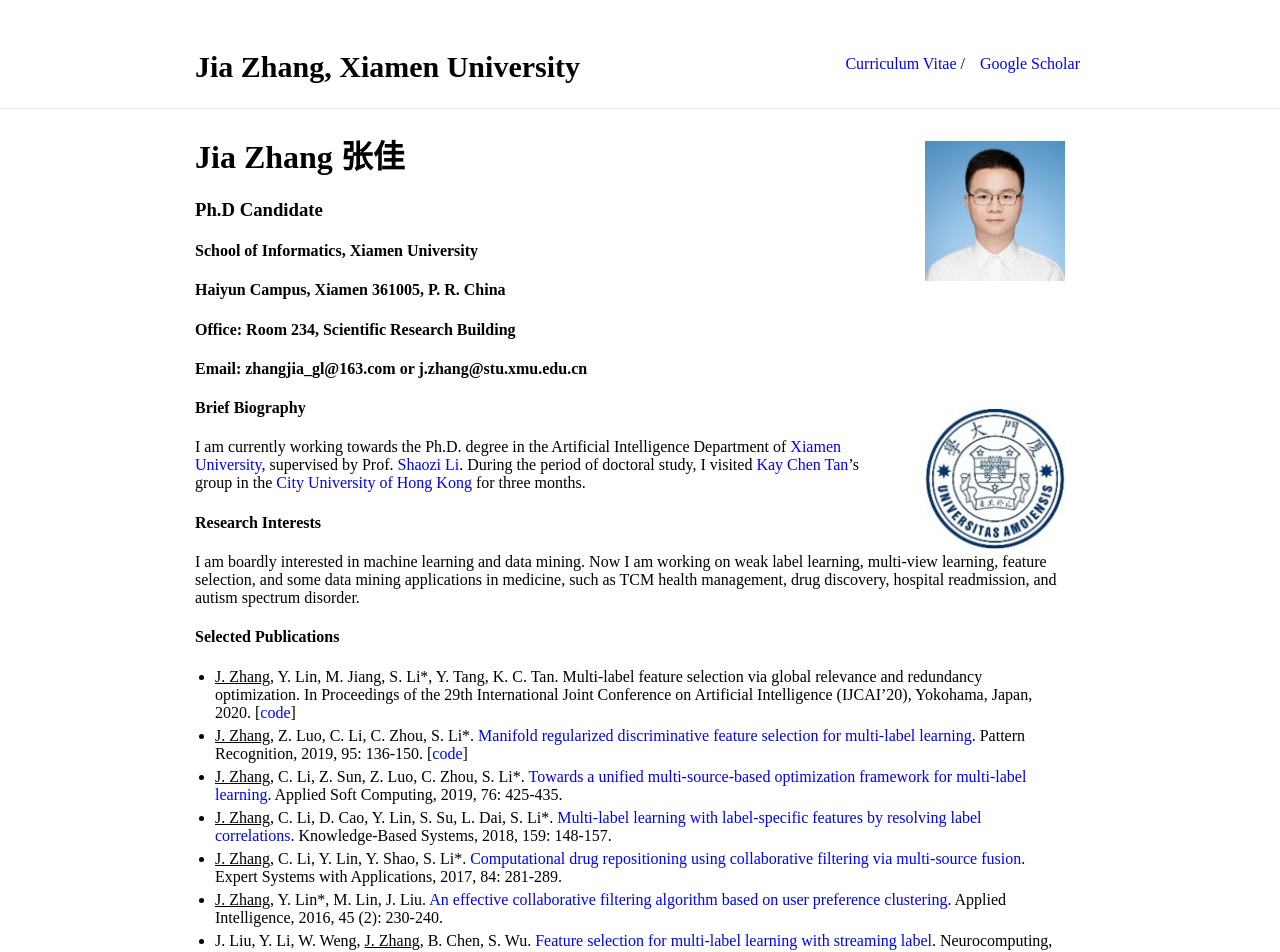
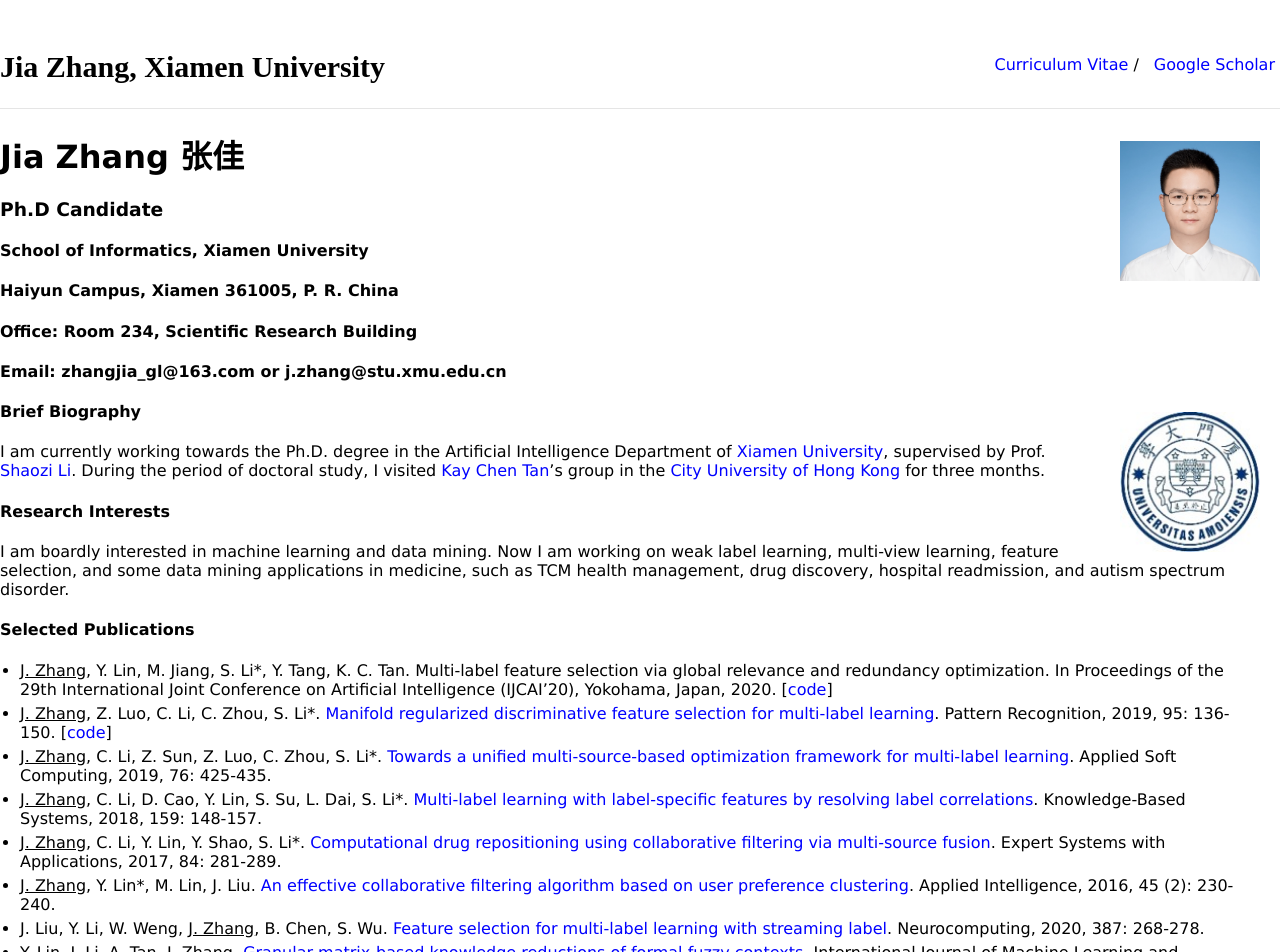
Before and after one commit to jiazhang-ml/jiazhang-ml.github.io, a Jekyll site: the page built from index.md, in a window 1280 px wide. Shown: the top 952 px of the page. Built offline with Jekyll 4.4.1, drawn with Linux system fonts in a browser that asks for light colours.

Commit message:
Update _style.scss

```diff
--- a/_sass/_style.scss
+++ b/_sass/_style.scss
@@ -11,7 +11,7 @@ html {
 }
 body {
     margin: 0;
-    font-family: "Times New Roman";
+    font-family: "Century Gothic", "Lucida Grande", arial, sans-serif;
     font-size: 16px;
     height: 100%;
 }
@@ -68,7 +68,7 @@ hr {
 /* Divs */
 
 .container {
-    max-width: 890px;
+    max-width: 1420px;
     margin: auto;
 
 }
```
